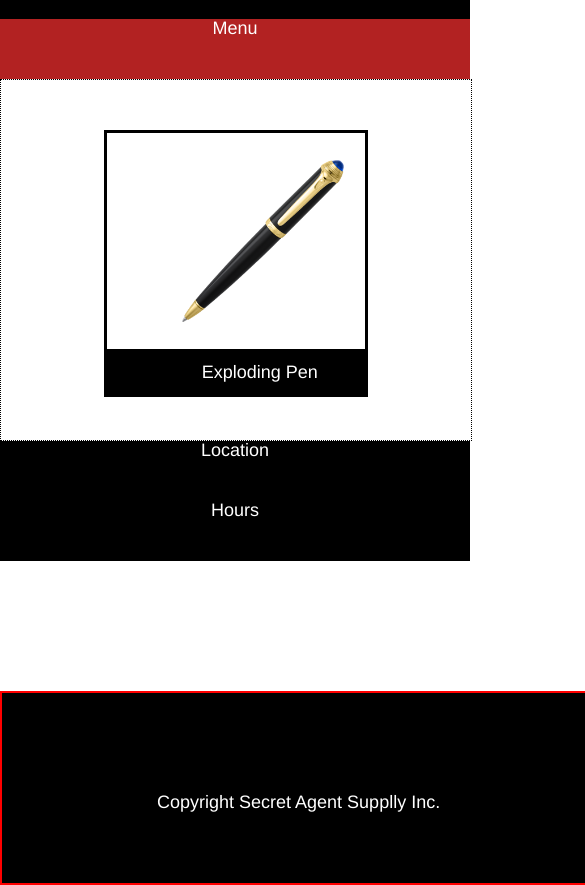
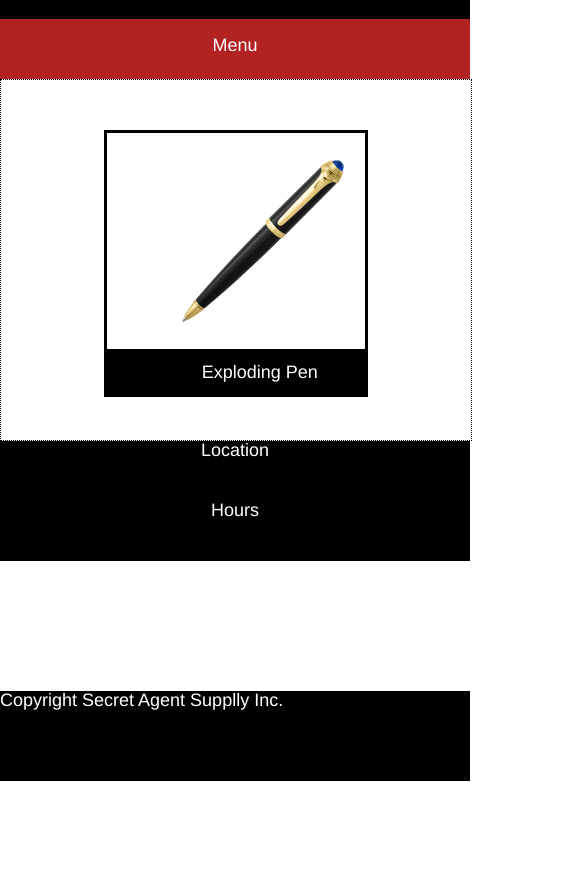
Before and after one commit to Xavius123/SecretAgentSupplyInc, a plain HTML site: page index.html in a window 390 px wide. Shown: the part 480-1365 px from the top of the page, 585 px wide, since content can reach past the window. After the commit the page ends 1261 px from the top, so only its background shows below. Drawn offline with Linux system fonts and the light colour scheme.

Commit message:
most media issues resolved.

```diff
--- a/resources/css/style.css
+++ b/resources/css/style.css
@@ -1,7 +1,7 @@
 html{
   font-family: Helvetica;
   font-size: 18px;
-  width: 1040;
+  width: 1040px;
 }
 
 
@@ -166,9 +166,9 @@ nav li {/*The red menu/nav bar of the website starts here*/
   background-color: black;
   color: white;
   text-align: center;
-  padding-top: 100px;
+/*  padding-top: 100px;
   padding-left: 155px;
-  border: 2px solid red;
+  border: 2px solid red; */
 }
 
 
@@ -209,6 +209,7 @@ nav li {
 display:none;
 }
 nav p{
+  margin-top: 17px;
   align-items: center; /*i hate you so much red menu ****************/
 
 }
@@ -245,7 +246,7 @@ display: none;
 }
 
 /*topnav*/
-.topbar{
+.topbar {
     display: flex;
     width: 470px;
     height: 2.7rem;
@@ -275,7 +276,7 @@ display: none;
 .motonewarrival{
 font-size: 1rem;
 }
-.sportsbike{
+.sportsbike {
 font-size: 2rem;
 }
 /*red nav bar*/
@@ -285,12 +286,12 @@ width: 470px;
 nav li {
 display:none;
 }
-nav p{
+nav p {
   align-items: center; /*i hate you so much red menu */
-
+  margin-top: 17px;
 }
 .mobile-navcontainer {
-  }
+}
   /* white item box with 3 items in it*/
 .whitebox{ /*The white box with 3 boxes starts here*/
 display: flex;
@@ -332,7 +333,7 @@ display: block;
   margin-left: 0px;
   text-align: center;
 }
-.lhcontainerbottom{
+.lhcontainerbottom {
   display: none;
 }
 
```
